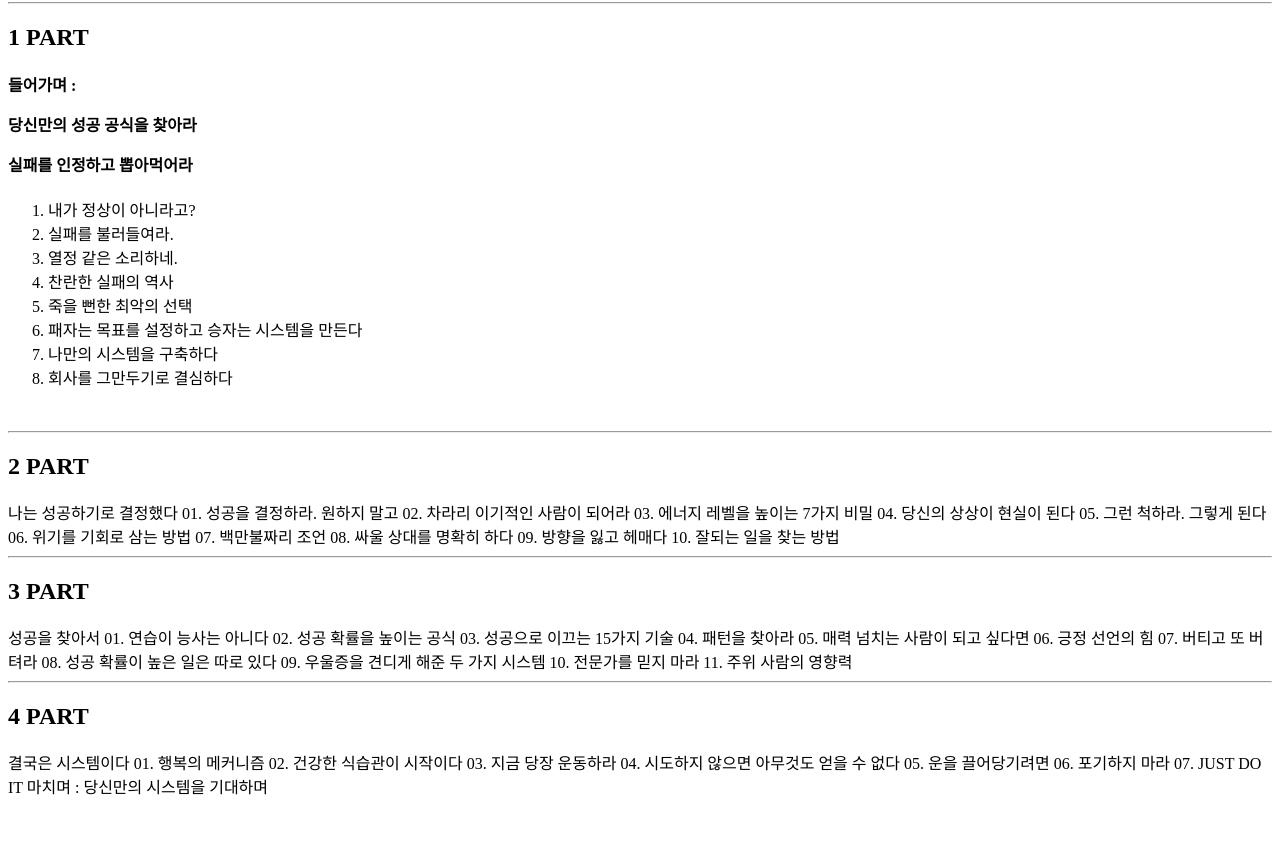
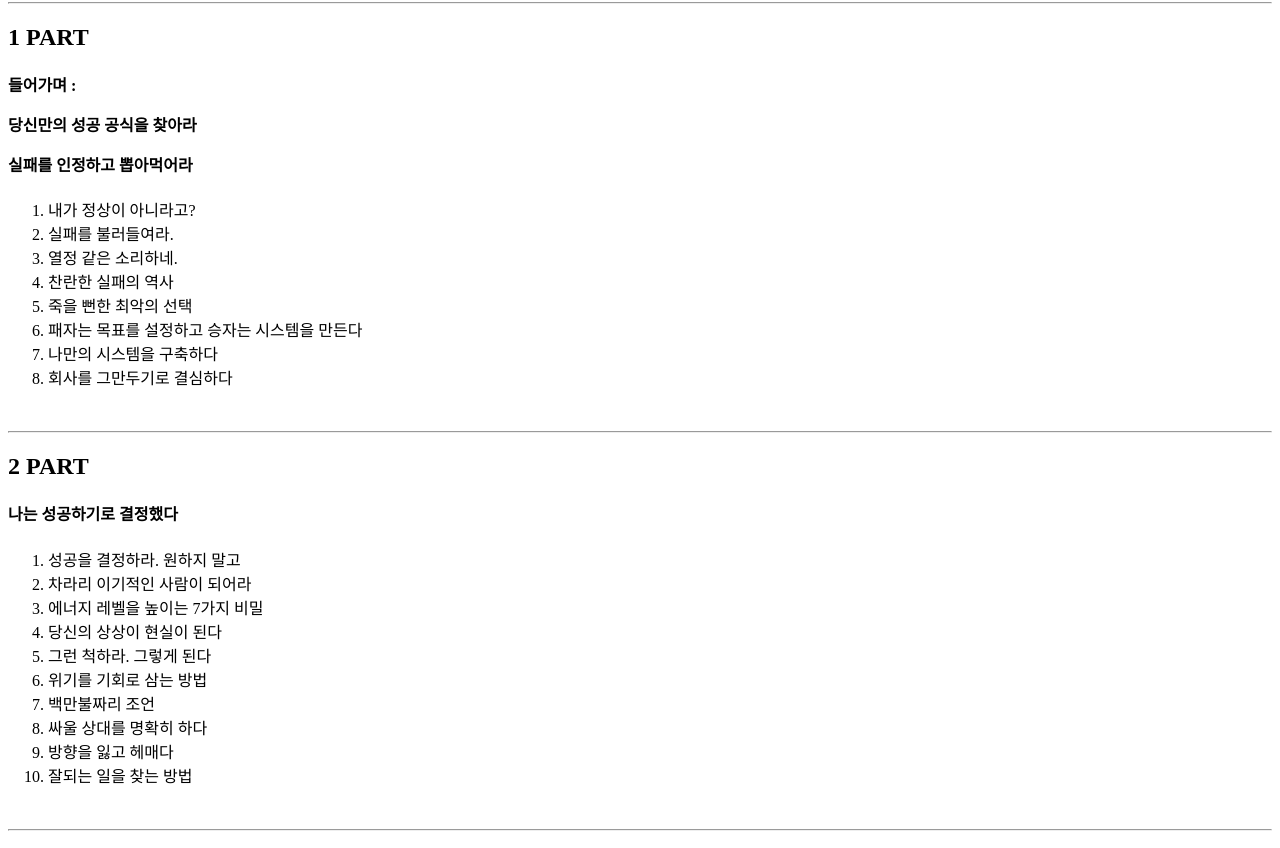
Before and after one commit to 1stSpine/desertum, a plain HTML site: page index.html in a window 1280 px wide. Shown: the part 104-952 px from the top of the page. Before the commit the page ends 910 px from the top, so only its background shows below. Drawn offline with Linux system fonts and the light colour scheme.

Commit message:
Add files via upload

```diff
--- a/index.html
+++ b/index.html
@@ -29,20 +29,20 @@
     <hr>
     <h2>2 PART</h2>
 
-나는 성공하기로 결정했다
+<h4>나는 성공하기로 결정했다</h4>
 
-
-01. 성공을 결정하라. 원하지 말고
-02. 차라리 이기적인 사람이 되어라
-03. 에너지 레벨을 높이는 7가지 비밀
-04. 당신의 상상이 현실이 된다
-05. 그런 척하라. 그렇게 된다
-06. 위기를 기회로 삼는 방법
-07. 백만불짜리 조언
-08. 싸울 상대를 명확히 하다
-09. 방향을 잃고 헤매다
-10. 잘되는 일을 찾는 방법
-
+<ol>
+<li>성공을 결정하라. 원하지 말고</li>
+<li>차라리 이기적인 사람이 되어라</li>
+<li>에너지 레벨을 높이는 7가지 비밀</li>
+<li>당신의 상상이 현실이 된다</li>
+<li>그런 척하라. 그렇게 된다</li>
+<li>위기를 기회로 삼는 방법</li>
+<li>백만불짜리 조언</li>
+<li>싸울 상대를 명확히 하다</li>
+<li>방향을 잃고 헤매다</li>
+<li>잘되는 일을 찾는 방법</li>
+</ol>
     <br>
     <hr>
     <h2>3 PART</h2>
```
